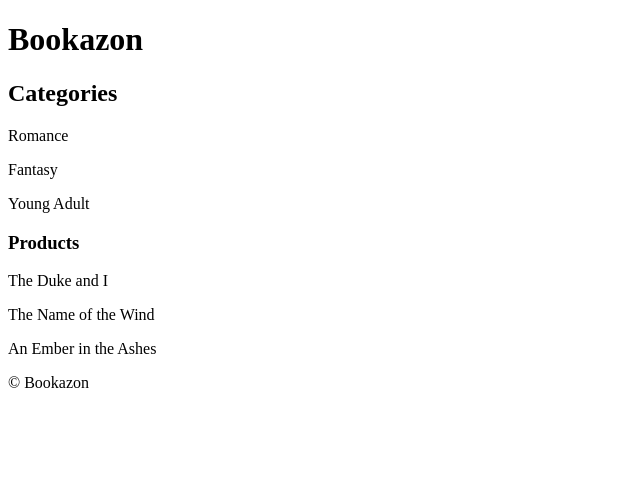
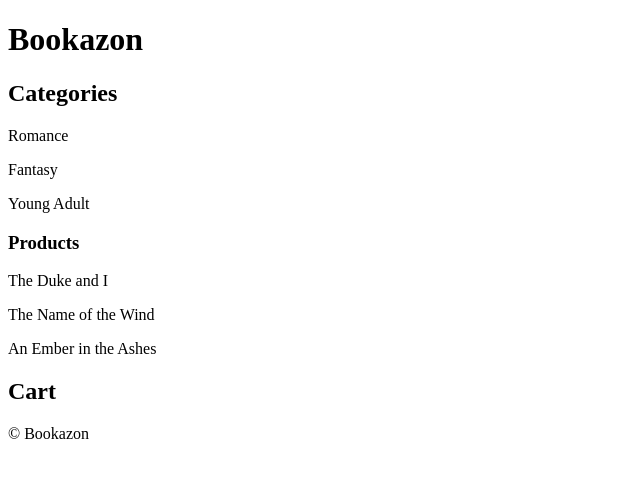
Before and after one commit to Rachnicrice/storefront, a React (Create React App) app: page / in a window 1280 px wide. Shown: the top 478 px of the page, without its empty margins (0-640 px from the left). Built offline with nearby package versions, Linux system fonts and the light colour scheme.

Commit message:
added ability to add and remove items from cart

```diff
--- a/src/App.js
+++ b/src/App.js
@@ -2,6 +2,7 @@ import Header from './components/header.js';
 import Footer from './components/footer.js';
 import Categories from './components/categories.js'
 import Products from './components/products.js';
+import Cart from './components/cart.js';
 
 function App() {
   return (
@@ -9,6 +10,7 @@ function App() {
       <Header />
       <Categories />
       <Products />
+      <Cart />
       <Footer />
     </div>
   );
--- /dev/null
+++ b/src/components/cart.js
@@ -0,0 +1,25 @@
+import React from 'react';
+import { connect } from 'react-redux';
+import { removeFromCart } from '../store/reducers/cart';
+
+const Cart = (props) => {
+
+  return (
+    <>
+     <h2>Cart</h2>
+     {props.cart.map((item, i) => {
+          return <p onDoubleClick={() => props.removeFromCart(item)} key={i}>
+            {item.name}
+          </p>
+      })}
+    </>
+  );
+};
+
+const mapStateToProps = state => ({
+  cart: state.cart,
+});
+
+const mapDispatchToProps = { removeFromCart };
+
+export default connect(mapStateToProps, mapDispatchToProps)(Cart);
--- a/src/components/products.js
+++ b/src/components/products.js
@@ -1,15 +1,15 @@
 import React from 'react';
 import { connect } from 'react-redux';
+import { addToCart } from '../store/reducers/cart';
 
 const Products = (props) => {
 
   return (
     <>
      <h3>Products</h3>
-     {console.log('products: ',props.products)}
-     {props.products.map(product => {
+     {props.products.map((product, i) => {
        if (product.display) {
-          return <p>
+          return <p onDoubleClick={() => props.addToCart(product)} key={i}>
             {product.name}
           </p>
        } else {
@@ -24,4 +24,6 @@ const mapStateToProps = state => ({
   products: state.products,
 });
 
-export default connect(mapStateToProps)(Products);
+const mapDispatchToProps = { addToCart };
+
+export default connect(mapStateToProps, mapDispatchToProps)(Products);
--- a/src/store/index.js
+++ b/src/store/index.js
@@ -2,8 +2,9 @@ import { createStore, combineReducers } from 'redux';
 import { composeWithDevTools } from 'redux-devtools-extension';
 import categories from './reducers/categories.js';
 import products from './reducers/products.js';
+import cart from './reducers/cart.js';
 
-let reducers = combineReducers({ categories, products });
+let reducers = combineReducers({ categories, products, cart });
 
 const store = () => {
   return createStore(reducers, composeWithDevTools());
--- /dev/null
+++ b/src/store/reducers/cart.js
@@ -0,0 +1,34 @@
+/* eslint-disable import/no-anonymous-default-export */
+let initialState = [];
+
+// a reducer is a pure function that is meant to eval an action type
+export default (state = initialState, action) => {
+  let { type, payload } = action;
+
+  switch (type) {
+    case 'ADD':
+      return [...state, payload];
+
+    case 'REMOVE':
+      return state.filter(product => product !== payload);
+
+    case 'RESET':
+      return initialState
+    default:
+      return state
+  }
+}
+
+export const addToCart = (payload) => {
+  return {
+    type: 'ADD',
+    payload: payload,
+  }
+}
+
+export const removeFromCart = (payload) => {
+  return {
+    type: 'REMOVE',
+    payload: payload,
+  }
+}
--- a/src/store/reducers/categories.js
+++ b/src/store/reducers/categories.js
@@ -35,9 +35,7 @@ export default (state = initialState, action) => {
   }
 }
 
-// an action creator is a function that RETURNS an ACTION
 export const activate = (payload) => {
-  console.log(payload);
   return {
     type: 'ACTIVATE_CATEGORY',
     payload: payload,
--- a/src/store/reducers/products.js
+++ b/src/store/reducers/products.js
@@ -43,6 +43,12 @@ export default (state = initialState, action) => {
         return product
       });
 
+    case 'ADD':
+      return state;
+
+    case 'REMOVE':
+      return state;
+
     case 'RESET':
       return initialState
     default:
```
